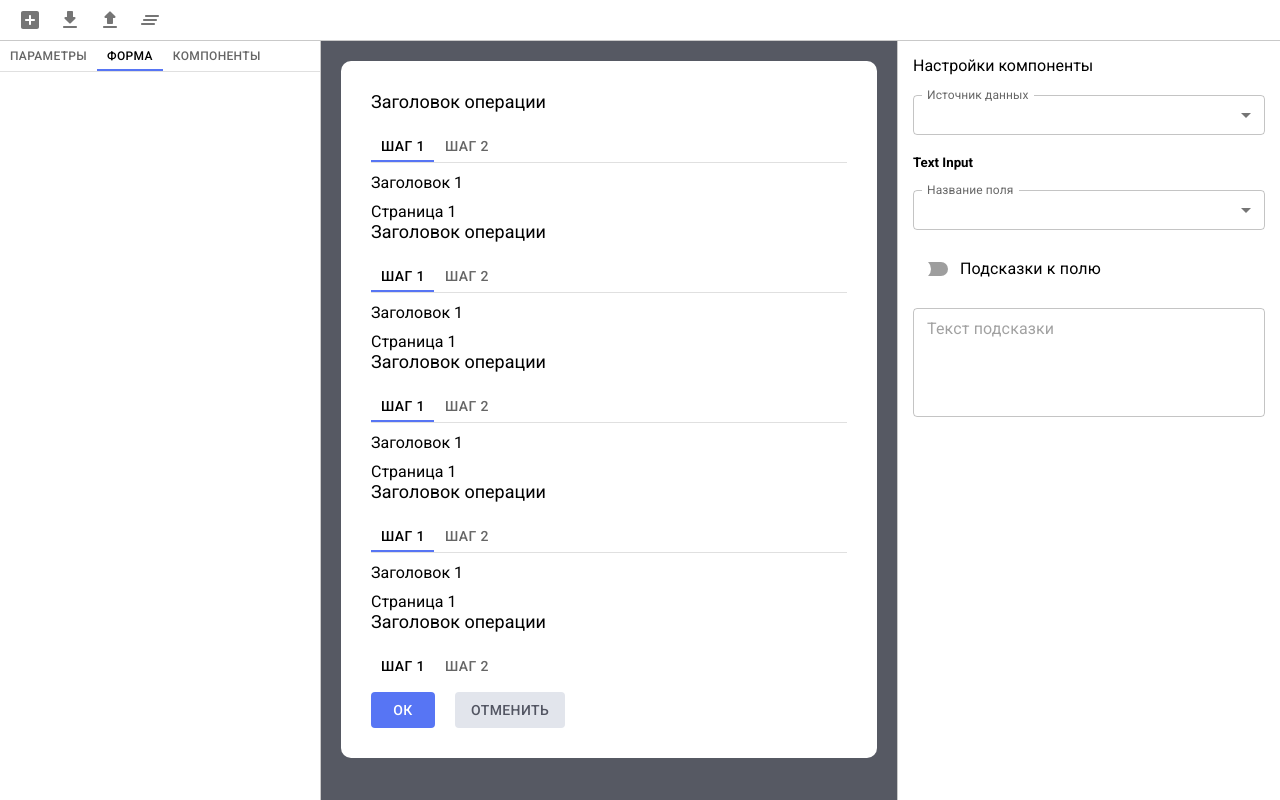
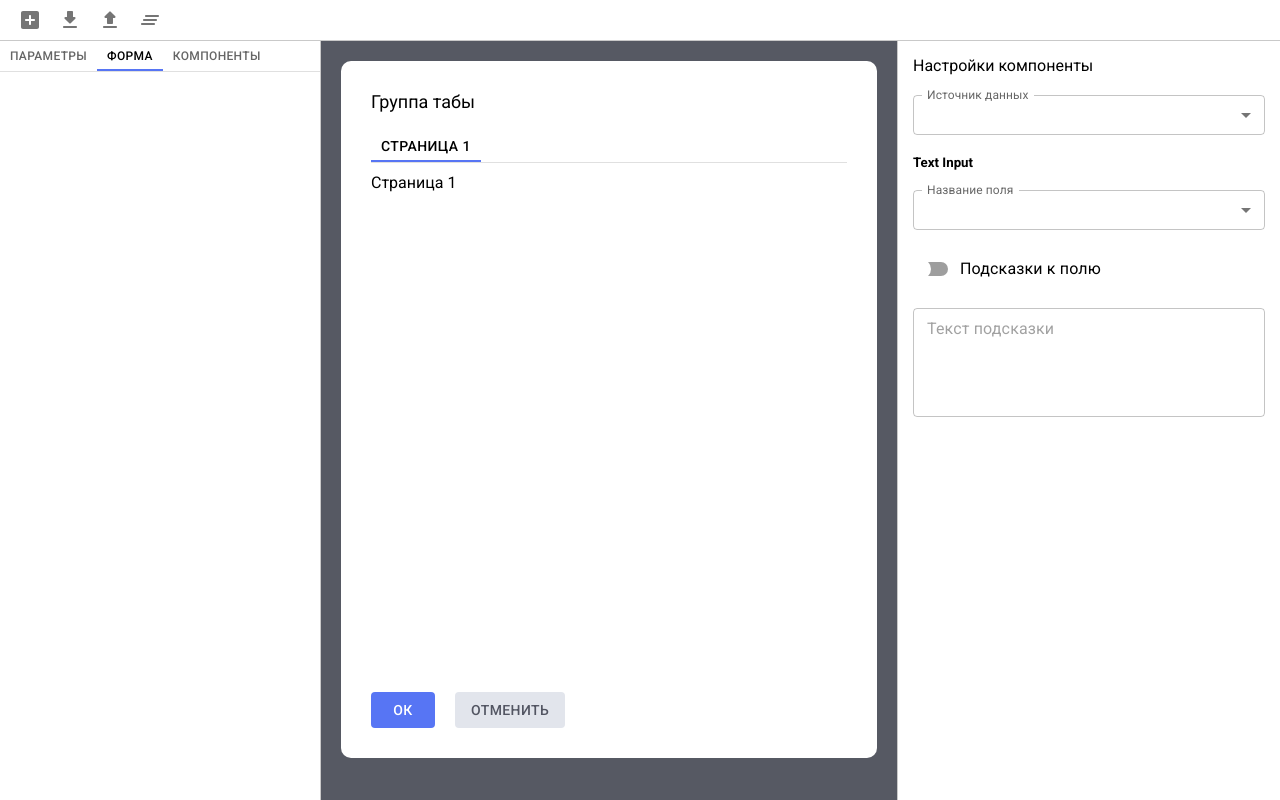
Before and after one commit to KirillShakhov/Gazprom.FormEditor, a React app: page / in a window 1280 px wide. Built offline with nearby package versions, Linux system fonts and the light colour scheme.

Commit message:
feat: data form

```diff
--- a/src/components/form-editor/command-line/index.tsx
+++ b/src/components/form-editor/command-line/index.tsx
@@ -7,8 +7,8 @@ import AddBoxRoundedIcon from '@mui/icons-material/AddBoxRounded';
 import './style.css';
 
 interface CommandLineProps {
-  getData: () => string;
-  setData: (value: string) => void;
+  saveData: () => string;
+  loadData: (value: string) => void;
   changeMode: () => void;
 }
 
@@ -16,11 +16,11 @@ interface CommandLineProps {
 export const CommandLine: React.FC<CommandLineProps> = (props) => {
   function createTxtFile() {
     const text = '{}';
-    props.setData(text);
+    props.loadData(text);
   }
 
   function downloadTxtFile() {
-    const text = props.getData();
+    const text = props.saveData();
     // file object
     const file = new Blob([text], { type: 'application/json' });
     // anchor link
@@ -36,12 +36,7 @@ export const CommandLine: React.FC<CommandLineProps> = (props) => {
   const readFile = async (event: any) => {
     const file = event.target.files[0];
     const text = await file.text();
-    try {
-      JSON.parse(text);
-      props.setData(text);
-    } catch (e) {
-      alert('Неправильная структура json');
-    }
+    props.loadData(text);
   };
 
   return (
--- a/src/components/form-editor/index.tsx
+++ b/src/components/form-editor/index.tsx
@@ -1,4 +1,4 @@
-import {createTheme, Shadows, ThemeProvider} from '@mui/material';
+import { createTheme, Shadows, ThemeProvider } from '@mui/material';
 import React from 'react';
 import { CommandLine } from './command-line';
 import './style.css';
@@ -6,6 +6,9 @@ import { VisualMode } from './visual-mode';
 import { TextMode } from './text-mode/text-mode';
 import { ComponentSettings } from './component-settings';
 import { LeftMenu } from './left-menu';
+import { IParameter } from '../../interfaces/parameter';
+import { form, parameters } from '../../interfaces/example';
+import { IForm } from '../../interfaces/form-config';
 
 enum Modes {
   Visual,
@@ -29,10 +32,13 @@ const theme = createTheme({
 /** Редактор форм. */
 export const FormEditor: React.FC = () => {
   const [mode, setMode] = React.useState(Modes.Visual);
+  const [properties, setProperties] = React.useState<IParameter[]>(parameters);
+  const [data, setData] = React.useState<IForm>(form);
+  // const [form, setForm] = React.useState();
 
   const standardData =
     '{"glossary":{"title":"example glossary","GlossDiv":{"title":"S","GlossList":{"GlossEntry":{"ID":"SGML","SortAs":"SGML","GlossTerm":"Standard Generalized Markup Language","Acronym":"SGML","Abbrev":"ISO 8879:1986","GlossDef":{"para":"A meta-markup language, used to create markup languages such as DocBook.","GlossSeeAlso":["GML","XML"]},"GlossSee":"markup"}}}}}';
-  const [data, setData] = React.useState(standardData);
+  const [str, setStr] = React.useState(standardData);
 
   const changeMode = () => {
     if (mode === Modes.Text) {
@@ -42,17 +48,34 @@ export const FormEditor: React.FC = () => {
     }
   };
 
+  //
+  // const safeJsonParse = <T>(guard: (o: any) => o is T) =>
+  // (text: string): ParseResult<T> => {
+  //   const parsed = JSON.parse(text)
+  //   return guard(parsed) ? { parsed, hasError: false } : { hasError: true }
+  // }
+  //
+
+  const loadProperties = (data: string) => {
+    try {
+      // const p: IParameter[] = JSON.parse(data);
+      const f: IForm = JSON.parse(data);
+      // console.log(JSON.stringify(p));
+      // setProperties(p);
+      setData(f);
+    } catch (e) {
+      alert('Неверный формат');
+    }
+  };
+
   return (
     <ThemeProvider theme={theme}>
       <div className="layout">
         <header>
           <CommandLine
-            setData={(data) => {
-              console.log(data);
-              setData(data);
-            }}
-            getData={() => {
-              return data;
+            loadData={loadProperties}
+            saveData={() => {
+              return JSON.stringify(data);
             }}
             changeMode={changeMode}
           >
@@ -60,18 +83,23 @@ export const FormEditor: React.FC = () => {
           </CommandLine>
         </header>
         <div className="left-side">
-          <LeftMenu></LeftMenu>
+          <LeftMenu
+            properties={properties}
+            setProperties={() => {
+              return;
+            }}
+          ></LeftMenu>
         </div>
         <main>
           <div hidden={mode != Modes.Visual} style={{ height: '100%' }}>
-            <VisualMode value={data}></VisualMode>
+            <VisualMode form={data}></VisualMode>
           </div>
           <div hidden={mode != Modes.Text} style={{ height: '100%' }}>
-            <TextMode value={data} onChange={setData}></TextMode>
+            <TextMode value={str} onChange={setStr}></TextMode>
           </div>
         </main>
         <div className="right-side">
-          <ComponentSettings value={0} onChange={setData} />
+          <ComponentSettings value={0} onChange={setStr} />
         </div>
       </div>
     </ThemeProvider>
--- a/src/components/form-editor/left-menu/index.tsx
+++ b/src/components/form-editor/left-menu/index.tsx
@@ -1,9 +1,10 @@
-import React, { useState } from 'react';
+import React from 'react';
 import './style.css';
 import { Box, Tab, Tabs } from '@mui/material';
 import { ParametersTab } from './parameters-tab';
 import { FormTab } from './form-tab';
 import {ComponentsTab} from "./components-tab";
+import {IParameter} from "../../../interfaces/parameter";
 
 interface TabPanelProps {
   children?: React.ReactNode;
@@ -11,9 +12,14 @@ interface TabPanelProps {
   value: number;
 }
 
-export const LeftMenu: React.FC = () => {
+interface LeftMenuProps {
+  properties: IParameter[];
+  setProperties: (value: IParameter[]) => void;
+}
+
+export const LeftMenu: React.FC<LeftMenuProps> = (props) => {
+  const { properties } = props;
   const [value, setValue] = React.useState(1);
-  const [lists, setLists] = useState(['banana', 'hogehoge', 'tomato']);
 
   const handleChange = (event: React.SyntheticEvent, newValue: number) => {
     setValue(newValue);
@@ -45,11 +51,11 @@ export const LeftMenu: React.FC = () => {
   }
 
   const tabStyle = {
+    fontSize: 12,
+    minHeight: 30,
     minWidth: 20,
-    minHeight: 30,
+    padding: 10,
     height: 30,
-    padding: 10,
-    fontSize: 12,
   };
 
   return (
@@ -69,7 +75,7 @@ export const LeftMenu: React.FC = () => {
         </Tabs>
       </Box>
       <TabPanel value={value} index={0}>
-        <ParametersTab lists={lists} setLists={setLists}></ParametersTab>
+        <ParametersTab properties={properties}></ParametersTab>
       </TabPanel>
       <TabPanel value={value} index={1}>
         <FormTab></FormTab>
--- a/src/components/form-editor/visual-mode/index.tsx
+++ b/src/components/form-editor/visual-mode/index.tsx
@@ -1,34 +1,33 @@
-import React, { useState } from 'react';
+import React from 'react';
 import './style.css';
-import { Box, Button, ButtonProps, Tab, Tabs } from '@mui/material';
-import { ParametersTab } from '../left-menu/parameters-tab';
-import { FormTab } from '../left-menu/form-tab';
-import { ComponentsTab } from '../left-menu/components-tab';
-import { styled } from '@mui/material/styles';
-import { grey } from '@mui/material/colors';
+import { Button } from '@mui/material';
 import { PageGroup } from './page-group';
+import { IForm, ITabPageController } from '../../../interfaces/form-config';
+import { Draggable } from 'react-smooth-dnd';
 
 interface VisualModeProps {
-  value: string;
+  form: IForm;
 }
 
 export const VisualMode: React.FC<VisualModeProps> = (props) => {
+  const { form } = props;
+
+  const print = () => {
+    console.log(JSON.stringify(form.items));
+  };
+
   return (
     <div className="visual-mode">
       <div className="box">
         <div style={{ overflowY: 'auto', height: 640 }}>
-          <PageGroup></PageGroup>
-          <PageGroup></PageGroup>
-          <PageGroup></PageGroup>
-          <PageGroup></PageGroup>
-          <PageGroup></PageGroup>
-          <PageGroup></PageGroup>
-          <PageGroup></PageGroup>
-          <PageGroup></PageGroup>
-          <PageGroup></PageGroup>
+          {form.items?.map((item) => {
+            return <PageGroup value={item} key={item.code}></PageGroup>;
+          })}
         </div>
         <div style={{ display: 'flex', gap: 20, marginTop: 20 }}>
-          <Button variant="contained">Ок</Button>
+          <Button variant="contained" onClick={print}>
+            Ок
+          </Button>
           <Button color="secondary" variant="contained">
             Отменить
           </Button>
--- a/src/components/form-editor/visual-mode/page-group/index.tsx
+++ b/src/components/form-editor/visual-mode/page-group/index.tsx
@@ -2,12 +2,10 @@ import React from 'react';
 import { Box, Tab, Tabs } from '@mui/material';
 import { TabPanel } from '@mui/lab';
 import { Page } from '../page';
+import { ITabPage, ITabPageController } from '../../../../interfaces/form-config';
 
 interface PageGroupProps {
-  children?: React.ReactNode;
-  // pages: React.ReactNode[];
-  // index: number;
-  // value: number;
+  value: ITabPageController;
 }
 
 interface TabPanelProps {
@@ -17,12 +15,11 @@ interface TabPanelProps {
 }
 
 export const PageGroup: React.FC<PageGroupProps> = (props) => {
-  // const { children, value, index, ...other } = props;
-  const { children, ...other } = props;
-  const [value, setValue] = React.useState(0);
+  const { value } = props;
+  const [tabIndex, setTabIndex] = React.useState(0);
 
   const handleChange = (event: React.SyntheticEvent, newValue: number) => {
-    setValue(newValue);
+    setTabIndex(newValue);
   };
 
   function TabPanel(props: TabPanelProps) {
@@ -73,27 +70,29 @@ export const PageGroup: React.FC<PageGroupProps> = (props) => {
     // </div>
 
     <div>
-      <span style={{ fontSize: 18, margin: 0 }}>Заголовок операции</span>
+      <span style={{ fontSize: 18, margin: 0 }}>{value.name}</span>
       <div style={{ marginTop: 20, height: '90%' }}>
         <Box sx={{ borderBottom: 1, borderColor: 'divider' }}>
           <Tabs
-            value={value}
+            value={tabIndex}
             onChange={handleChange}
             textColor="inherit"
             style={{
               minHeight: 0,
             }}
           >
-            <Tab label="Шаг 1" {...a11yProps(0)} style={tabStyle} />
-            <Tab label="Шаг 2" {...a11yProps(1)} style={tabStyle} />
+            {value.pages.map((item, index) => {
+              return <Tab label={item.name} {...a11yProps(index)} key={item.code} style={tabStyle} />;
+            })}
           </Tabs>
         </Box>
-        <TabPanel value={value} index={0}>
-          <Page title={'Заголовок 1'}></Page>
-        </TabPanel>
-        <TabPanel value={value} index={1}>
-          <Page title={'Заголовок 2'}></Page>
-        </TabPanel>
+        {value.pages.map((item, index) => {
+          return (
+            <TabPanel value={tabIndex} index={index}>
+              <Page value={item}></Page>
+            </TabPanel>
+          );
+        })}
       </div>
     </div>
   );
--- a/src/components/form-editor/visual-mode/page/index.tsx
+++ b/src/components/form-editor/visual-mode/page/index.tsx
@@ -1,13 +1,12 @@
 import React from 'react';
+import {ITabPage} from "../../../../interfaces/form-config";
 
 interface PageProps {
-  children?: React.ReactNode;
-  title: string;
+  value: ITabPage;
 }
 
 export const Page: React.FC<PageProps> = (props) => {
-  // const { children, value, index, ...other } = props;
-  const { children, title, ...other } = props;
+  const { value } = props;
 
   return (
     <div>
@@ -17,8 +16,7 @@ export const Page: React.FC<PageProps> = (props) => {
           flexDirection: 'column',
         }}
       >
-        <span style={{ fontSize: 16, margin: 0, marginTop: 10 }}>{title}</span>
-        <span style={{ marginTop: 10 }}>Страница 1</span>
+        <span style={{ fontSize: 16, margin: 0, marginTop: 10 }}>{value.name}</span>
       </div>
     </div>
   );
```
Also changed, not shown: src/components/form-editor/left-menu/parameters-tab/index.tsx (+16 -19 lines).
